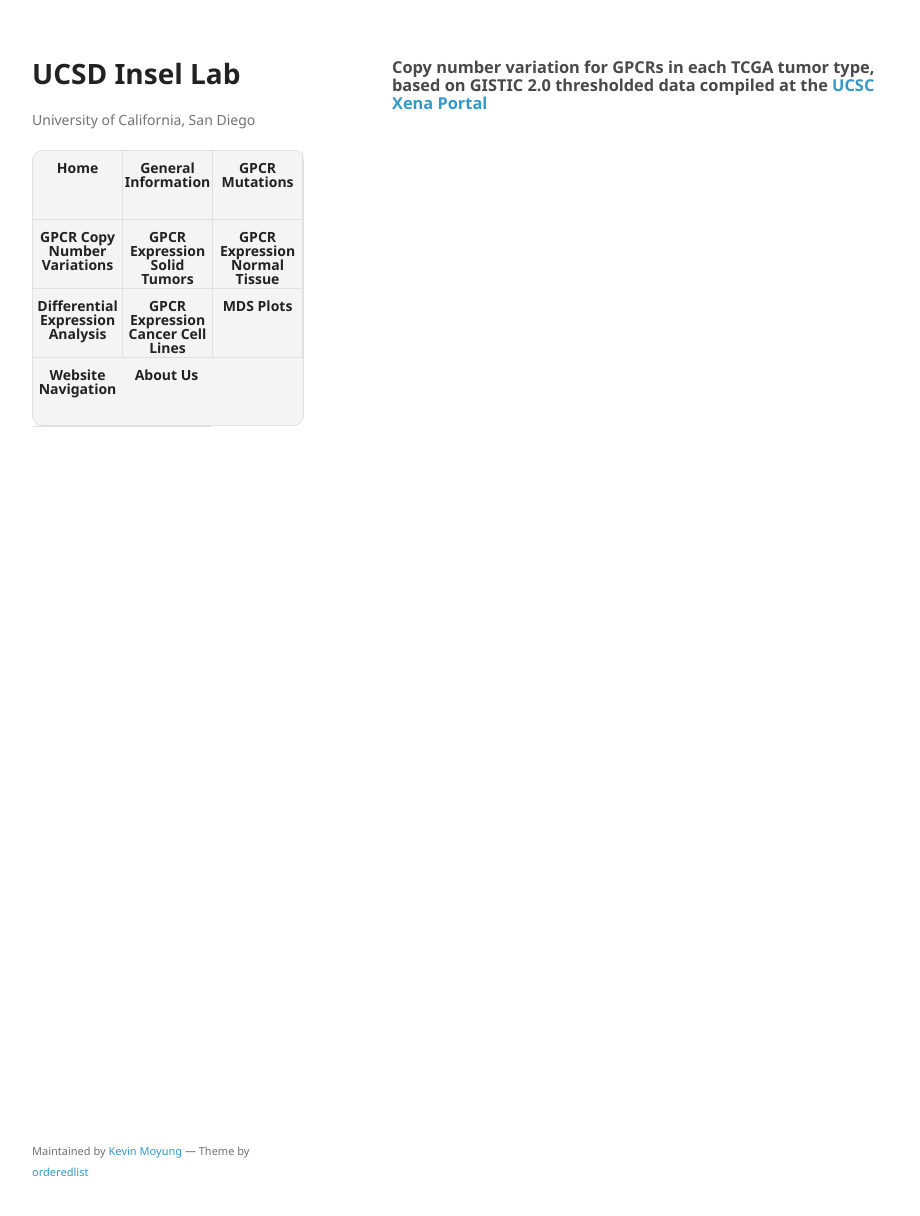
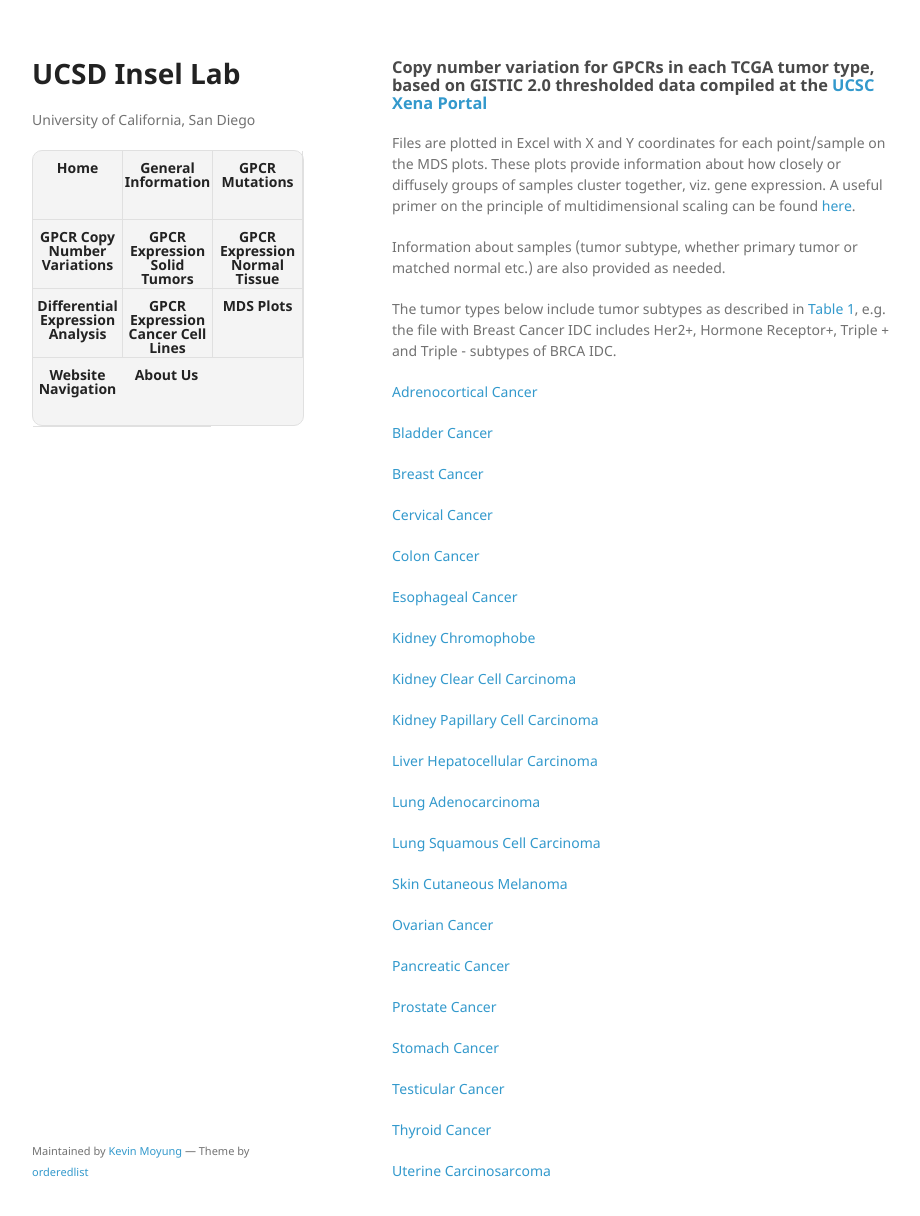
Before and after one commit to insellab/insellab.github.io, a Jekyll site: the page built from gpcr_cnv.md, in a window 1280 px wide and 1251 px high. Shown: the top 1216 px of the window, without its empty margins (178-1098 px from the left). Built offline with Jekyll 4.4.1, drawn with Linux system fonts in a browser that asks for light colours; our own code applies the rules of GitHub Pages for plain Markdown files.

Commit message:
Update gpcr_cnv.md

```diff
--- a/gpcr_cnv.md
+++ b/gpcr_cnv.md
@@ -3,3 +3,50 @@ layout: default
 ---
 
 ### Copy number variation for GPCRs in each TCGA tumor type, based on GISTIC 2.0 thresholded data compiled at the [UCSC Xena Portal](http://xena.ucsc.edu/)
+
+
+Files are plotted in Excel with X and Y coordinates for each point/sample on the MDS plots. These plots provide information about how closely or diffusely groups of samples cluster together, viz. gene expression. A useful primer on the principle of multidimensional scaling can be found [here](http://www.analytictech.com/borgatti/mds.htm).
+
+Information about samples (tumor subtype, whether primary tumor or matched normal etc.) are also provided as needed.
+
+The tumor types below include tumor subtypes as described in [Table 1](https://insellab.github.io/Picture1.jpg), e.g. the file with Breast Cancer IDC includes Her2+, Hormone Receptor+, Triple + and Triple - subtypes of BRCA IDC.
+
+[Adrenocortical Cancer](https://drive.google.com/open?id=0ByccgsfmD86PMUh1TjVPR2tuZjQ)
+
+[Bladder Cancer](https://drive.google.com/open?id=0ByccgsfmD86PcFZZZUZBQS1HQlE)
+
+[Breast Cancer](https://drive.google.com/open?id=0ByccgsfmD86PZ1RvS1paRzBNRDg)
+
+[Cervical Cancer](https://drive.google.com/open?id=0ByccgsfmD86PZ0JXS0NEdWxiMUk)
+
+[Colon Cancer](https://drive.google.com/open?id=0ByccgsfmD86PaWxMT1ZnNzQyaTQ)
+
+[Esophageal Cancer](https://drive.google.com/open?id=0ByccgsfmD86PV3dGd3RlMUN2M1E)
+
+[Kidney Chromophobe](https://drive.google.com/open?id=0ByccgsfmD86PMjY2SnFITEk4OVk)
+
+[Kidney Clear Cell Carcinoma](https://drive.google.com/open?id=0ByccgsfmD86PMENoNS1ONHJhR00)
+
+[Kidney Papillary Cell Carcinoma](https://drive.google.com/open?id=0ByccgsfmD86PRHZEZzJ3QWFwclE)
+
+[Liver Hepatocellular Carcinoma](https://drive.google.com/open?id=0ByccgsfmD86POGFfZ1BCNEpiMEU)
+
+[Lung Adenocarcinoma](https://drive.google.com/open?id=0ByccgsfmD86PUVVyTHRSMmhKSVU)
+
+[Lung Squamous Cell Carcinoma](https://drive.google.com/open?id=0ByccgsfmD86PT2ZMb3VYYTZsaU0)
+
+[Skin Cutaneous Melanoma](https://drive.google.com/open?id=0ByccgsfmD86PWUcwV21QXzRValk)
+
+[Ovarian Cancer](https://drive.google.com/open?id=0ByccgsfmD86PVS12b3FmVDA5blk)
+
+[Pancreatic Cancer](https://drive.google.com/open?id=0ByccgsfmD86PYTBwM1czT1h4NG8)
+
+[Prostate Cancer](https://drive.google.com/open?id=0ByccgsfmD86PSlVQeTgzV1FJLTA)
+
+[Stomach Cancer](https://drive.google.com/open?id=0ByccgsfmD86PUGF0Wi12Mk02ajg)
+
+[Testicular Cancer](https://drive.google.com/open?id=0ByccgsfmD86PMHQzOURzbDhOSm8)
+
+[Thyroid Cancer](https://drive.google.com/open?id=0ByccgsfmD86PN2J4Z0pmWkpSZnM)
+
+[Uterine Carcinosarcoma](https://drive.google.com/open?id=0ByccgsfmD86PU3FFeENsUS1vMGM)
```
